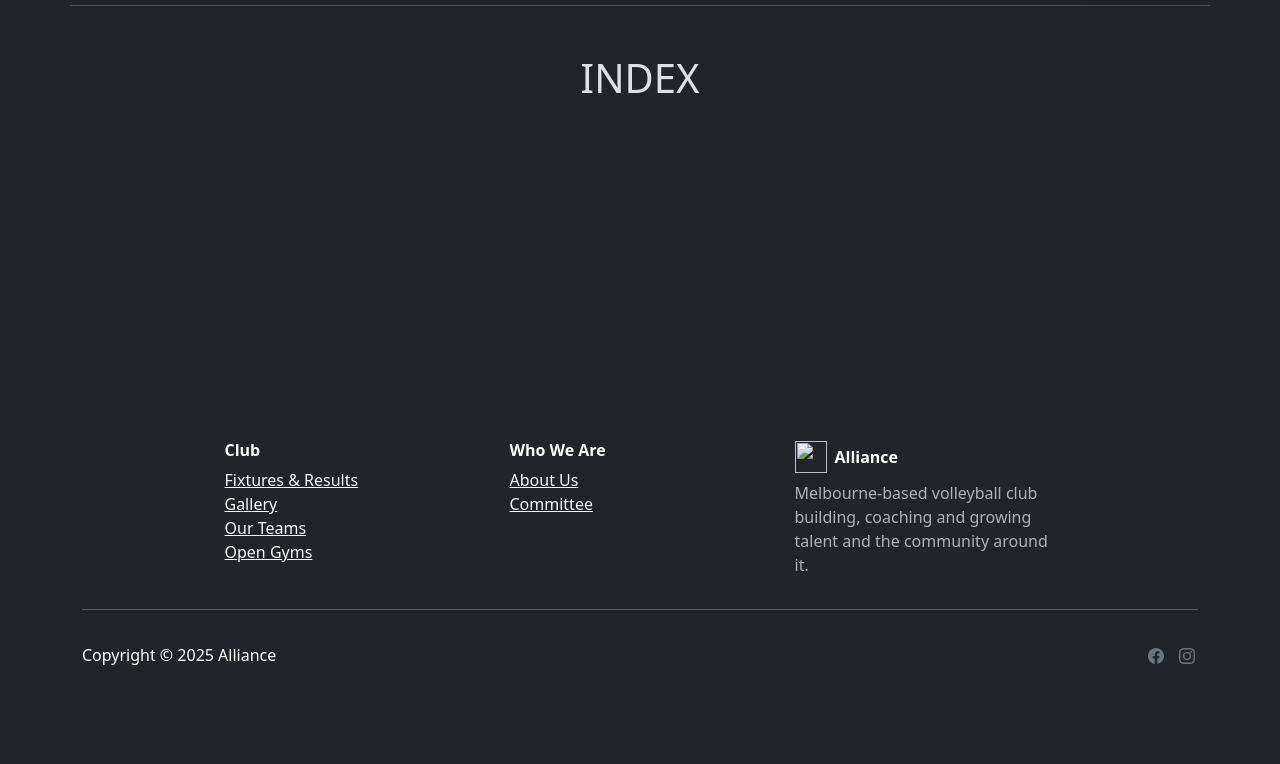
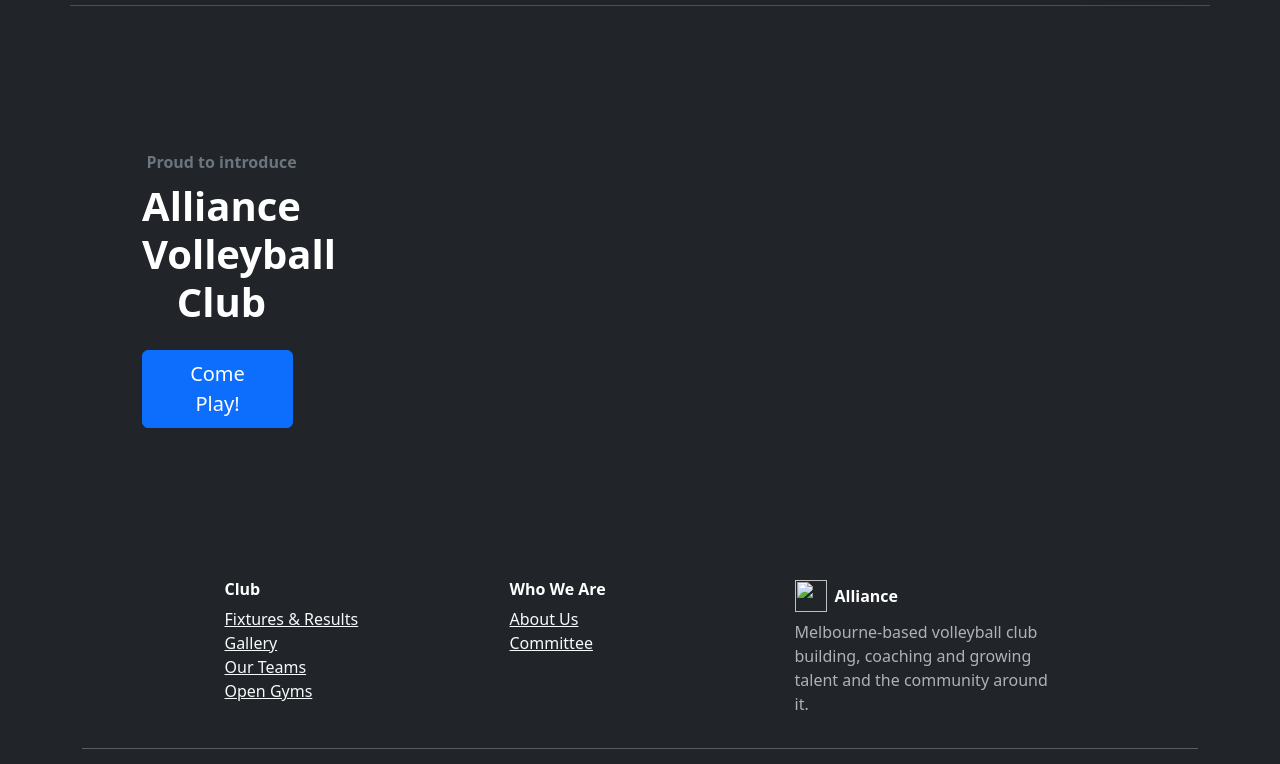
Before and after one commit to AVC-Club/AVC-Website, a PHP site: page / in a window 1280 px wide. Shown: the part 85-849 px from the top of the page. Before the commit the page ends 750 px from the top, so only its background shows below. Run offline with PHP 8.4, Linux system fonts and the light colour scheme.

Commit message:
implementing content for index page

```diff
--- a/public/index.php
+++ b/public/index.php
@@ -3,7 +3,26 @@ require(__DIR__ . '/../template/header.temp.php');
 require(__DIR__ . '/../template/navbar.temp.php');
 ?>
 
-<h1>INDEX</h1>
+    <div class="row">
+        <div class="col-md-8 col-xl-3 text-center text-md-start mx-auto">
+            <section class="py-4 py-xl-5">
+                <div class="text-center p-4 p-lg-5">
+                    <p class="fw-bold text-primary mb-2">
+                        <span class="text-secondary">Proud to introduce</span>
+                    </p>
+                    <h1 class="fw-bold mb-4 text-white">Alliance Volleyball Club</h1>
+                    <a href="/open-gyms.html" class="btn btn-primary fs-5 me-2 py-2 px-4">
+                        Come Play!
+                    </a>
+                </div>
+            </section>
+        </div>
+        <div class="col">
+            <!-- IMAGES GOES HERE -->
+        </div>
+    </div>
+
+
 
 <?php
 require(__DIR__ . '/../template/footer.temp.php');
```
